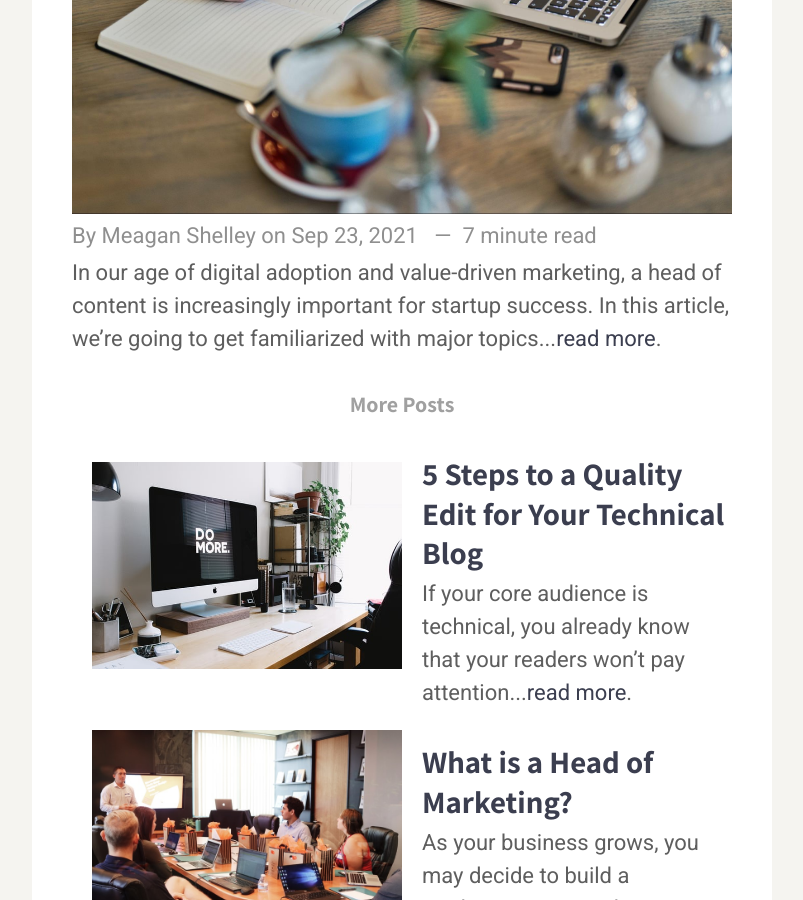
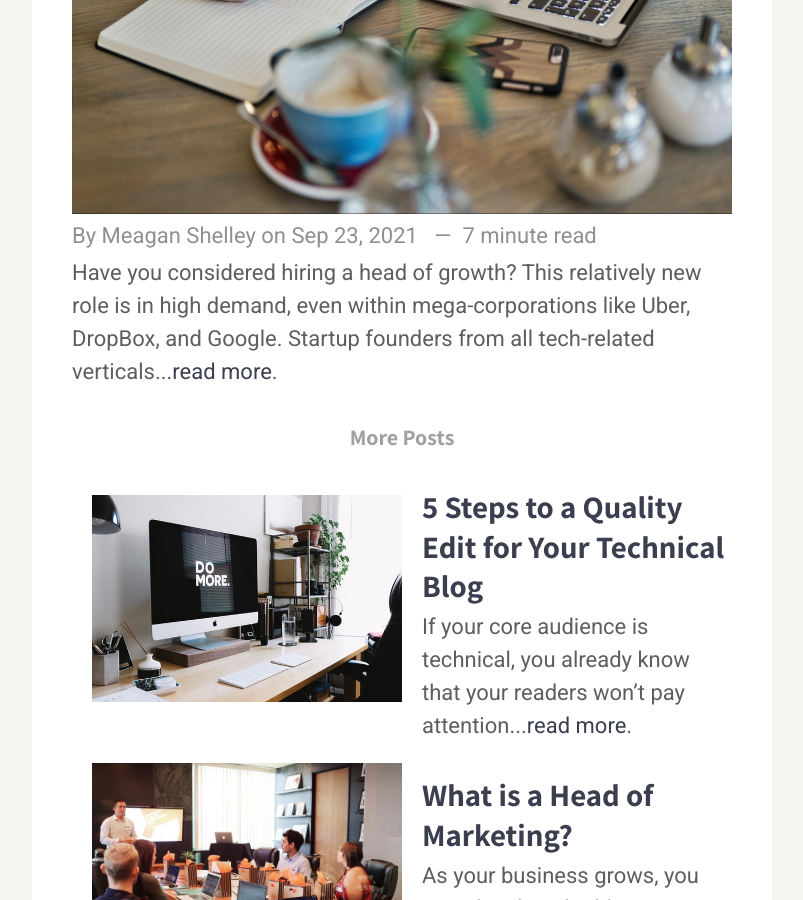
Before and after one commit to karllhughes/learn, a Jekyll site: the page built from index.html, in a window 1280 px wide and 900 px high, scrolled down 459 px. Shown: the whole window, without its empty margins (238-1041 px from the left). Built offline with Jekyll 4.4.1, drawn with Linux system fonts in a browser that asks for light colours; a script that is not in the unit is left out; the list of posts is cut into pages by our own code; some of the changed lines change nothing that is shown.

Commit message:
Update Posts “2021-09-27-what-is-a-head-of-growth”

```diff
--- a/_posts/2021-09-27-what-is-a-head-of-growth.md
+++ b/_posts/2021-09-27-what-is-a-head-of-growth.md
@@ -1,101 +1,94 @@
 ---
 layout: post
 title: What is a Head of Growth?
-description: "What does a head of content do that a head of marketing doesn’t?
-  This article will explain what a head of content does and what companies might
-  need one. "
+description: "A head of growth has one focus: to hit company growth targets.
+  This article will explore what the role looks like and what companies should
+  consider recruiting for it."
 categories: content-marketing
 cta: Content Ideas
 author: meagan
 date: 2021-09-23T18:17:45.837Z
 img: /assets/posts/image1.jpg
 ---
-In our age of digital adoption and value-driven marketing, a head of content is increasingly important for startup success. In this article, we’re going to get familiarized with major topics on the subject:
+Have you considered hiring a head of growth? This relatively new role is in high demand, even within mega-corporations like [Uber, DropBox, and Google](https://neilpatel.com/blog/team-needs-growth-manager/).
 
-- What is a head of content?
-- Characteristics of a head of content
-- When you need a head of content
+Startup founders from all tech-related verticals should be paying attention and, if it makes sense, consider hiring a head of growth of their own. These superstar employees [may be in short supply](https://www.bls.gov/ooh/management/advertising-promotions-and-marketing-managers.htm), but the results they bring to the table are increasingly valuable in our startup-driven world.
 
-- Alternatives to a head of content
-- Making the right call for your business
+We’re going to look closer at heads of growth (aka the powerhouse of your marketing strategy) and how they significantly impact company success. Let’s consider:
 
-## What Is a Head of Content?
+- What a head of growth is
+- Characteristics of a head of growth
+- Your head of growth and customer insights
+- What type of companies need to have a head of growth
+- When to consider hiring a head of growth
+- Are you ready for what’s coming?
 
-Before we talk about heads of content, we need to introduce the term ‘content.’ At its most fundamental level, content is a form of [inbound marketing](https://draft.dev/learn/writing/a-guide-to-writing-technical-roundups). The role of all inbound marketing is to drive interest, clicks, and valuable interactions with your audience. Ultimately, it turns visitors into customers and generates more revenue. No matter how far along your business is, you’re going to need strong, optimized content to set up your inbound marketing journey.
+## **What Is A Head Of Growth?**
 
-Content can take the form of text, audio, or video, and appear in almost any digital space. The brainstorming, administration, and management of content will stem from your [content manager](https://blog.hubspot.com/marketing/content-manager?toc-variant-a=) (also called a head of content). Their daily tasks fall into three categories:
+A head of growth is focused on growth and growth alone.
 
-- The creation of a holistic content strategy.
-- The management of other members of the content team (like graphic designers, copywriters, and freelancers).
-- The monitoring of analytics to direct data-driven and evolving content plans.
+Their unique role sits at the intersection of marketing and product development, which varies from company to company. Their sole focus is to hit growth targets, so their primary concerns are customer acquisition, activation, retention, and upsells.
 
-While they may not always be doing actual content creation, they will be heavily involved with its development. By supervising content generation, heads of content work closely with marketing teams, sales groups, and the CMO of your company. Their primary objective is to actualize and promote online content, making a measurable difference on your ROI.
+Your head of growth will be interested in three main areas of work: growth hacking, growth management, and growth nurturing.
 
-## Characteristics of a Head of Content
+1. Growth hacking refers to strategies regarding the reach of your company. It may involve new marketing initiatives, A/B testing, or experimental trials to discover what works and what doesn’t. In this role, your head of growth is focused on scaling your company as quickly and sustainably as possible.
+2. Growth management is a twofold term. On one hand, your head of growth may be responsible for managing other marketers, freelancers, or strategic planners. On the other hand, they will be heavily involved in KPI measurement and other ROI metrics. They keep a finger on the pulse of what works and what doesn’t, and pivot your strategy to meet upcoming needs.
+3. Growth nurturing refers to the use of new or existing strategies that retain current customers. This task may be shared with other members of your marketing department.
 
-These marketing gurus are ‘T’ shaped professionals, meaning they have a wide span of industry knowledge and a deep understanding of content, SEO, and content marketing initiatives. Realistically, they should embody key traits that keep your company on the cutting edge of inbound strategy, and heads of content must:
+<!-- signup -->
 
-- Stay current with the latest content platforms and trends.
-- Have a broad understanding of what makes good content.
-- Be able to enact best practices across all your content, harnessing SEO, social media, evergreen posting, and more.
+### **Characteristics Of A Head Of Growth**
 
-As the head of content has seniority over members of the marketing department, they should exhibit strong leadership qualities.They must be quick to meet deadlines, flexible on the fly, and able to respond well to revisions. They are skilled at adapting their writing to meet your brand voice and tone, and can work with or without an established rubric.
+Not everyone is cut out to be a head of growth. These employees aren’t really a part of your marketing team, and they aren’t necessarily part of the product development team. In truth, they’re a hybrid; they have a foot in each department and understand the importance of both acquiring and retaining customers.
 
-Before you hire a head of content, you should make sure they are familiar with your niche. Even if your candidate has years of experience in content, they may not be comfortable working within your tech stack, programs, or products. Take time to source a head of content that exhibits these [key traits](https://uplandsoftware.com/kapost/resources/blog/how-to-hire-a-great-content-manager/):
-1. Detail oriented in every sense of the word. Your content manager needs to keep track of all efforts, and know where to access content at any time. They should be able to check blog posts, articles, emails, and other forms of content for proper grammar, SEO, and where they sit in the strategy.
-2. Deep experience both creating content and analyzing results. Some content creators are excellent at written content, but less comfortable tracking KPIs or other metrics. On the other hand, some marketers are incredible data analysts, but weaker at hands-on content creation. Try to find a balance between the two.
+Before hiring a head of marketing, consider some of the elements needed in a potential candidate. Heads of growth are extremely creative, and partner their natural talents with data and analytics. They also choose their tech stack carefully; after all, they need particular tools to perform their research tasks, which range from split tests to KPI reporting.
 
-## When You Need a Head of Content
+These professionals are experts in acquisition opportunities for [owned media, earned media, and paid media](https://smallbiztrends.com/2013/08/what-is-owned-earned-paid-media.html). They offer superior management and leadership skills that ensure your team is pulling in the same direction. As your company’s growth objective evolves, your head of growth will communicate changing parameters to their team, internal audience, and all industry partners.
 
-The timing for [hiring a head of content](https://www.lightercapital.com/blog/when-to-hire-content-marketing-manager/) is critical. Too early and they won’t be able to create cohesive, cross-platform inbound strategies. Too late, and they may not be able to make a timely impact. Content marketing that takes too long could miss out on organic search trends, leaving your company in the dust.
+Let’s look at this from a different point of view. In the early days, your company’s objective may be user onboarding and outreach. A few years later, it may be time to switch focus to user retention. The goal of your head of growth will be to mark the right time to make the switch, create strategies focused on pivoting as quickly as possible, and make sure teams incorporate the appropriate goals in their campaigns and strategies.
 
-Here’s how to tell when to hire a head of content:
+### **Your Head Of Growth And Customer Insights**
 
-- Your company has the means to support a full-time employee.
-- The business retains both a marketing and sales department.
-- All proto-content marketing has seen traction, but not enough to move the needle.
-- Content marketing programs are seeing a great deal of traction, but your company is unable to supply higher output with more blogs, articles, etc.
+The nature of growth is ever changing, which is why your head of growth must be tuned into customer insights at all times.
 
-If your business operates online or markets products through digital platforms with no physical presence, you’ll want to hire a head of content as soon as your goods or services are ready for launch. Physical businesses may want to wait until there is an express need to hire (meeting the requirements above). If spend is still tight, and you don’t have the ability to retain a full-time head of content, you may want to invest in some [outside help](https://draft.dev/learn/technical-writer-for-hire).
+A good head of growth can quickly explain where retention rates stand, how they are moving, and where problems arise in their funnel and acquisition journey. Importantly, they need to be certain of how to improve negative growth.
+Heads of growth could be just about anyone with a scientific, analytical mind. Yet keep in mind that there is rarely any substitute for experience. Your head of growth will have a large say in campaigns that get launched, and need to have the seniority necessary to make changes as needed.
+Since they need to be so in-tune with customer insights, heads of growth are often plugged into [audience listening tools](https://digitalmarketinginstitute.com/blog/7-of-the-best-free-audience-listening-tools) like HootSuite, TweetDeck, and SocialMention.
 
-Truthfully, heads of content cannot work best in isolation. If you want to take advantage of content and its benefits, your company will need a wider marketing team. It’s important to hire out a marketing and sales team long before investing in a head of content. Since your content managers rely on cross-platform collaboration (metrics + sales + marketing campaigns), having fully stocked teams allows them to do their best work. Plus, a mature and well-oiled system will help your head of content integrate into your company much faster.
+## **What Type Of Companies Need To Have A Head Of Growth?**
 
-Your company may start to show growing pains in the months leading up to hiring a content manager. You may want to accelerate your hiring plans if:
+Heads of growth are useful assets for anyone working in a startup or scaleup business. According to recent stats, the vast majority of all startups are [within the tech industry](https://www.statista.com/statistics/882615/startups-worldwide-by-industry/). If you own and operate a startup company, chances are it will need a head of growth at some point.
 
-- Your company is unable to source organic leads from the web, or create enough content to move the needle accordingly.
-- Members of your team are unable to measure the scope and impact of your inbound marketing tactics.
-- Your content rollouts are becoming more and more infrequent, or difficult to promote after their initial debut.
-- Your sales team lacks the content tools to convert leads with case studies, white papers, technical content, or related work.
-- Your buyers’ journey or marketing funnel is ‘leaking’ (i.e. not optimized correctly and suffering from a low conversion rate).
+The head of growth may be a relatively recent position, but companies have always needed help with handling the challenges of scaling. With only [10% of all startups](https://www.embroker.com/blog/startup-statistics/) succeeding every year, it's clear why more and more companies are choosing to hire a full time expert of their own.
 
-## Alternatives to a Head of Content
+It’s important to manage the spread and consistency of startup growth over time. Tech-based startups may get more use out of heads of growth than other industries, especially since their fields often involve complicated jargon that doesn’t always connect with consumers. In this case, heads of growth create new campaigns that help leads understand company offerings. Tech-based industries like SaaS businesses and app-heavy programs benefit the most from this strategy. There are several [heads of growth](https://ey-vodw.be/hire-chief-growth-officer/) popularized in these industries, including:
 
-For companies that don’t require a head of content yet, there are three alternative options:
+- Brian Balfour (Hubspot)
+- Sean Ellis (Eventbrite)
+- Andrew Chen (Uber)
 
-### 1. Internal Hiring
+Tech-based startup founders sometimes feel they need a full-time head of growth right away. It’s true that young businesses need strong strategic vision to succeed, and volatile growth solutions that scale with their own growth. But young businesses also need time to become flexible, lean, and risk-averse during their first few years of life.
 
-Use the skillsets of marketers in your company to generate content marketing initiatives. This method has the potential to save thousands of dollars in spend, and can help businesses scale quickly without hiring for new positions. Bear in mind that internal hiring or multitasking could create overstretch, or distract your employee from their primary role. It may be simpler to pass the ‘torch’ around from place to place, and have multiple marketing employees manage content marketing within a certain period of time (per week, per month, etc).
+Professional marketers recommend younger businesses [wait a while](https://kurve.co.uk/how-to-hire-startup-head-of-growth/) before hiring full-time heads of growth. While they mature, they can start to develop an inbound marketing strategy that focuses their channel growth and development. An example of inbound marketing includes content, which Draft.dev specializes in. Our team helps startups find [freelance content writers](https://draft.dev/learn/posts/how-draft-dev-works-with-clients) to create content for software devs and technical audiences.
 
-Whether or not you have a head of content, having someone on standby for writing services will be paramount. Your content manager should not be expected to create content and content outlines. That’s why it’s important to keep a list of talented employees, contract workers, and freelancers on hand to help with the nitty-gritty of [content creation](https://draft.dev/learn/content-creation-agency).
+## **When To Consider Hiring A Head Of Growth**
 
-It’s important to remember that internal hiring can never replace a full-time head of content. Although your employees will be able to create and manage some content marketing, they shouldn’t be expected to know the ins and outs like a professional manager. Internal hires should be considered a temporary solution while your company grows.
+If you can’t retain a head of growth right away, when is the best time to hire? There are a few benchmarks you may want to hit first:
 
-### 2. Freelance Work
+- Do you already have a marketing or sales team in place? A head of growth without a marketing team will be limited in what they can achieve. If you don’t have something set in stone, it will be important to flesh out your departments first.
+- Do you have enough funds for a head of growth to work with? This applies to your department budget, salary qualifications, and current tech stack.
+- Are there in-house teams currently executing (and struggling to maintain) the role of a growth hacker?
+- How good is the communication between your marketing team and sales team? If it’s not the well-oiled machine you wish it could be, a growth hacker may be able to help. The ultimate goal of your head of growth isn’t to play middleman between different teams, but their presence may kill two birds with one stone.
+- Are you lacking a ‘T’ shaped marketing professional? ‘T’ shaped experts are described as being knowledgeable in many fields, but deeply skilled in just one. For example, your head of growth will be familiar with many assets of marketing, but extremely skilled in growth and retention.
 
-Sourcing freelance or contract work is an excellent method of generating content. Freelancers can be content marketers, SEO pros, or strategy experts who position your content in line with marketing initiatives. Unlike full-time employees, contractors work on an as-needed basis, and can be extremely cost effective for growing startups.
+If you’re looking to use a head of growth in the most effective way possible, it’s best to already have your first employees hired. These professionals do their best work while surrounded by a team of other experts who help identify KPIs, metrics, and current strategies, as well as execute campaigns. In other words, it’s best to hire a head of growth once your startup is more mature.
 
-Contract work may not be the right choice for every startup. Freelancers juggle multiple clients at once, and may not always be available when you need them. Additionally, not all content creators have the skills to handle every aspect of the content generation process (SEO, KPIs, etc). Consider exactly what you need before signing any contracts.
+## **Are You Ready For What’s Coming?**
 
-### 3. Agency Outsourcing
+Your company is preparing to hit a growth spurt. Your products have already hit the shelves, and they’re starting to flourish. Your services are starting to get great feedback from customers. Now it’s time to channel that growth internally and ride the wave that’s coming. That’s the ultimate purpose of your head of growth.
 
-Agency outsourcing is one of the best options for established startups. If you have a greater marketing budget, a higher content need, and specific industry requirements, agencies like [Draft.dev](https://Draft.dev) could be your best bet. We develop blog posts, articles, and other inbound marketing collateral with technical audiences in mind, capturing the attention of decision makers.
+No matter what your industry is, you’ll find an increasing amount of value from hiring a full-time head of growth. The only question is: does it make sense *right now*?
 
-Outsourcing content to agencies like Draft.dev doesn’t fit every situation. Agencies carry a higher price tag, typically on a monthly retainer, while freelancers usually charge per project or per word. Understand how much you can dedicate to an agency before you sign on the dotted line.
+If you aren’t in a position to spend money on a full-time worker, or if you’re not ready to springboard into heavy growth initiatives, it might make more sense to take a step back. There are many ways to develop a winning growth strategy, particularly with [content and inbound marketing](https://draft.dev/learn/posts/successful-consumer-generated-marketing-for-technology-companies-1). Freelance writers are a great way to do this, and it might increase your ROI in a big way.
 
-## Making the Right Call for Your Business
-
-Content is a vital part of modern business, regardless of a company’s size. Whether or not you choose to hire a head of content, the production of inbound marketing still needs to take place. For some companies, this could be done by hiring a content manager. For others, it could be through hiring part-time workers, freelancers, or an agency.
-
-If your startup company isn’t quite ready to hire a full-time head of content, you may want to consider alternatives while you mature.
-
-If you’re a technology company trying to reach software developers, we have the tools to help you thrive. [Book a time](https://draft.dev/call) to discuss your technical content marketing plan with us, and let’s talk about how content can help your business.
+Curious? Let’s chat. [Schedule a discovery call](https://draft.dev/call) to learn how we could hack your growth strategy. Talk soon!
```
